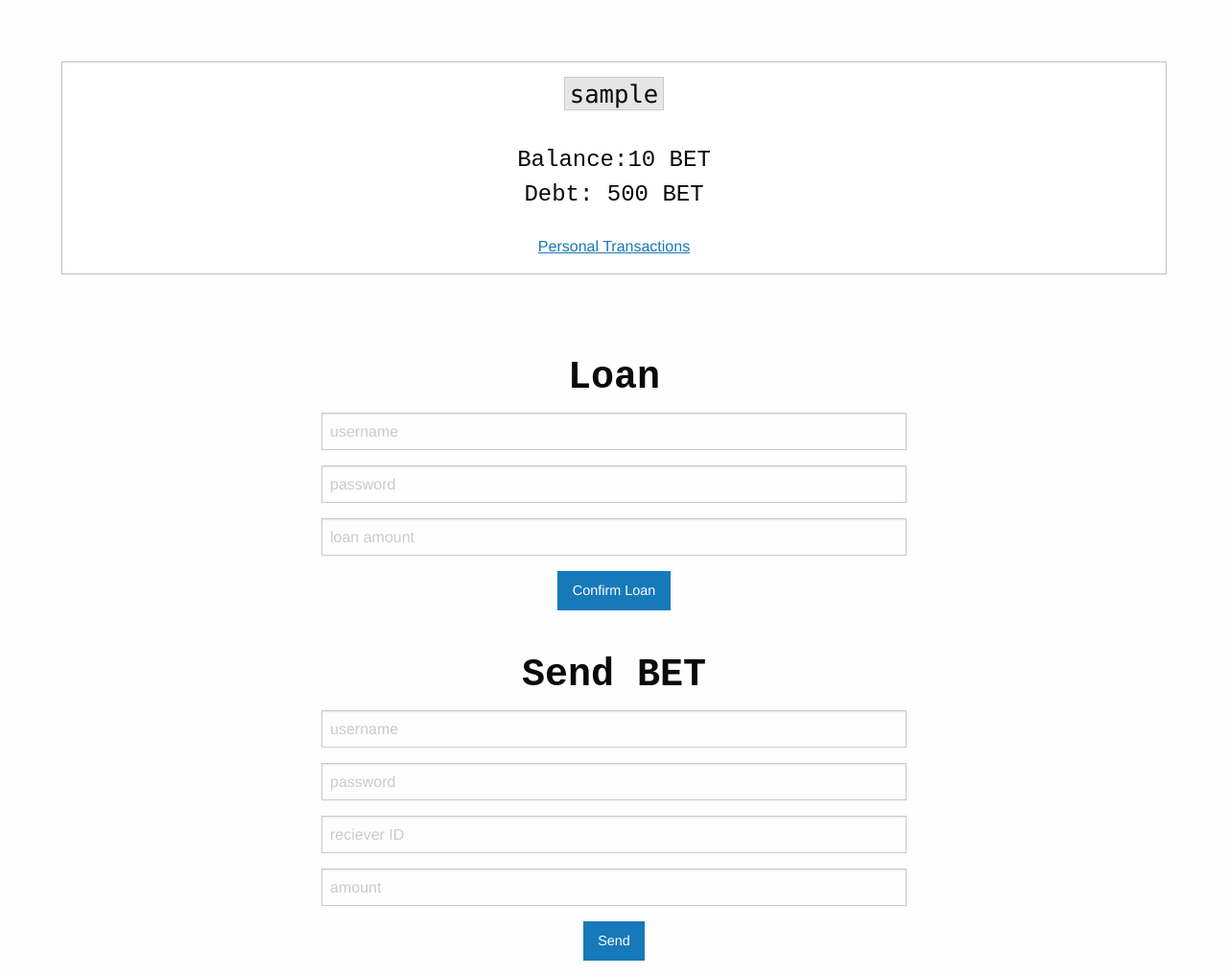
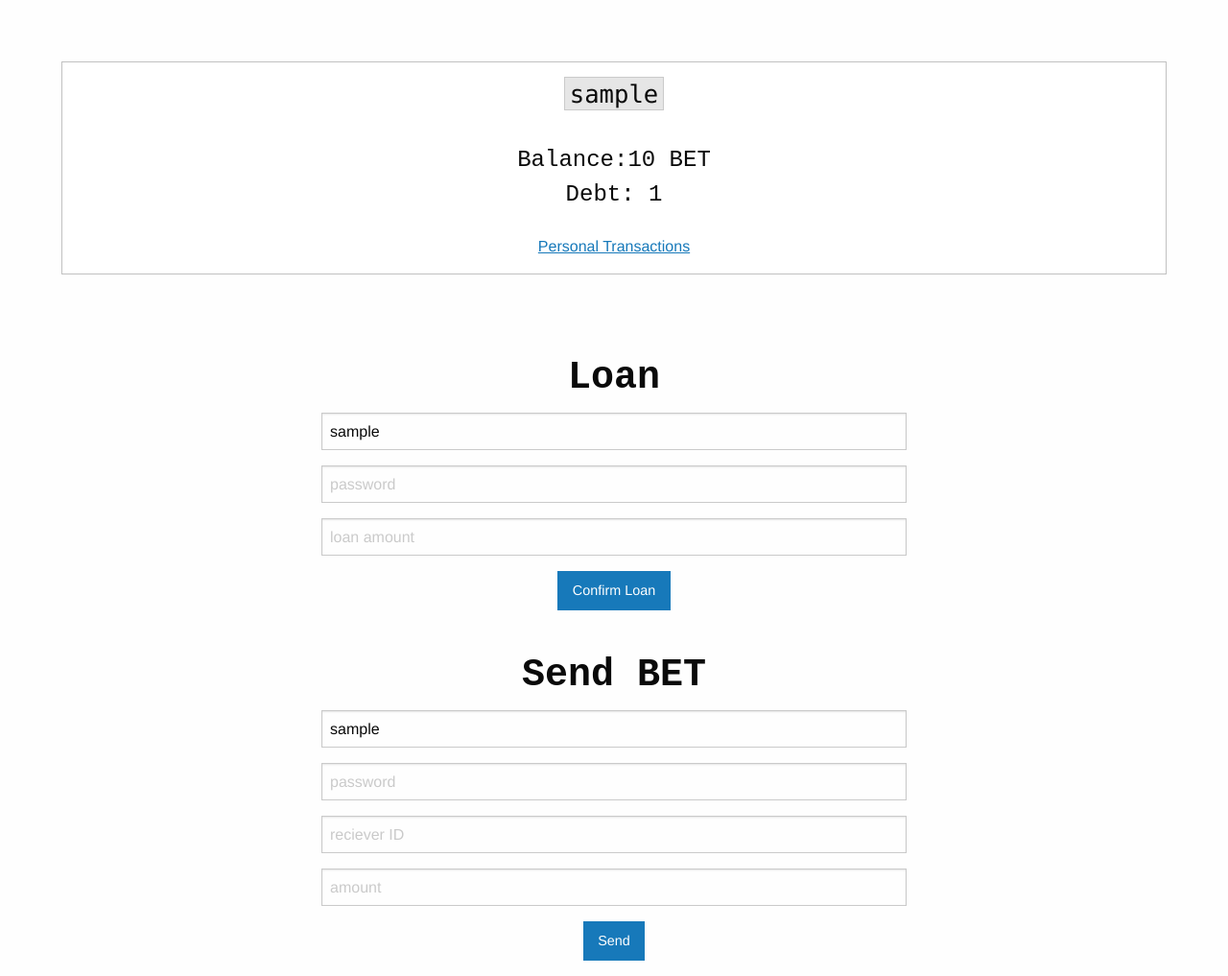
Before and after one commit to ujjwal-kr/betcoin, a Flask app: a page that uses app/templates/wallet.html in a window 1280 px wide. Shown: the part 54-1071 px from the top of the page at 96% size. Run offline with Flask 2, Linux system fonts and the light colour scheme; tables that the repository leaves empty hold one stand-in row (values such as "Sample post"); some libraries are stand-ins or nearby versions.

Commit message:
add autofill to loan/send and debt display

```diff
--- a/app/templates/wallet.html
+++ b/app/templates/wallet.html
@@ -37,7 +37,7 @@
     <br>
     <span style="font-size: 1.5rem; font-family:'Courier New', Courier, monospace">Balance:{{wallet.balance}} BET</span>
     <br>
-    <span style="font-size: 1.5rem; font-family:'Courier New', Courier, monospace">Debt: 500 BET</span>
+    <span style="font-size: 1.5rem; font-family:'Courier New', Courier, monospace">Debt: {{wallet.debt}}</span>
     <br>
     <br>
     <a href="/transactions/{{wallet.username}}" style="text-decoration:underline;">Personal Transactions</a>
@@ -49,7 +49,7 @@
   <div class="grid-container">
     <div>
       <div>
-        <input name="username" type="text" placeholder="username">
+        <input name="username" type="text" placeholder="username" value="{{wallet.username}}">
       </div>
       <div>
         <input type="password" placeholder="password" name="password">
@@ -70,7 +70,7 @@
   <div class="grid-container">
     <div>
       <div>
-        <input name="username" type="text" placeholder="username">
+        <input name="username" type="text" placeholder="username"  value="{{wallet.username}}">
       </div>
       <div>
         <input type="password" placeholder="password" name="password">
```
